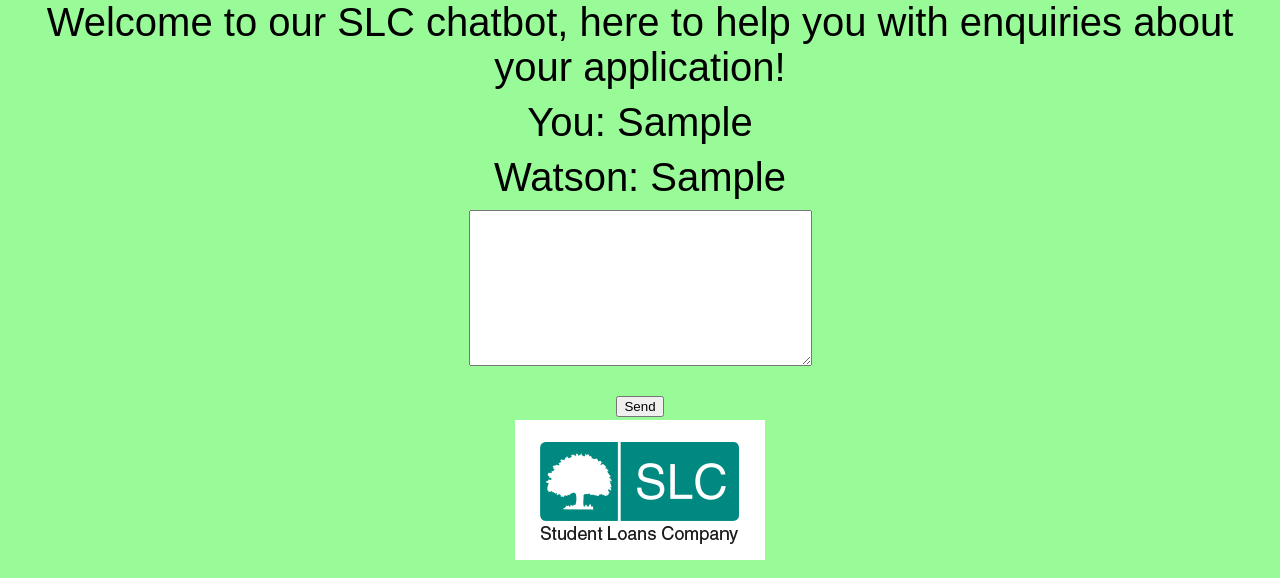
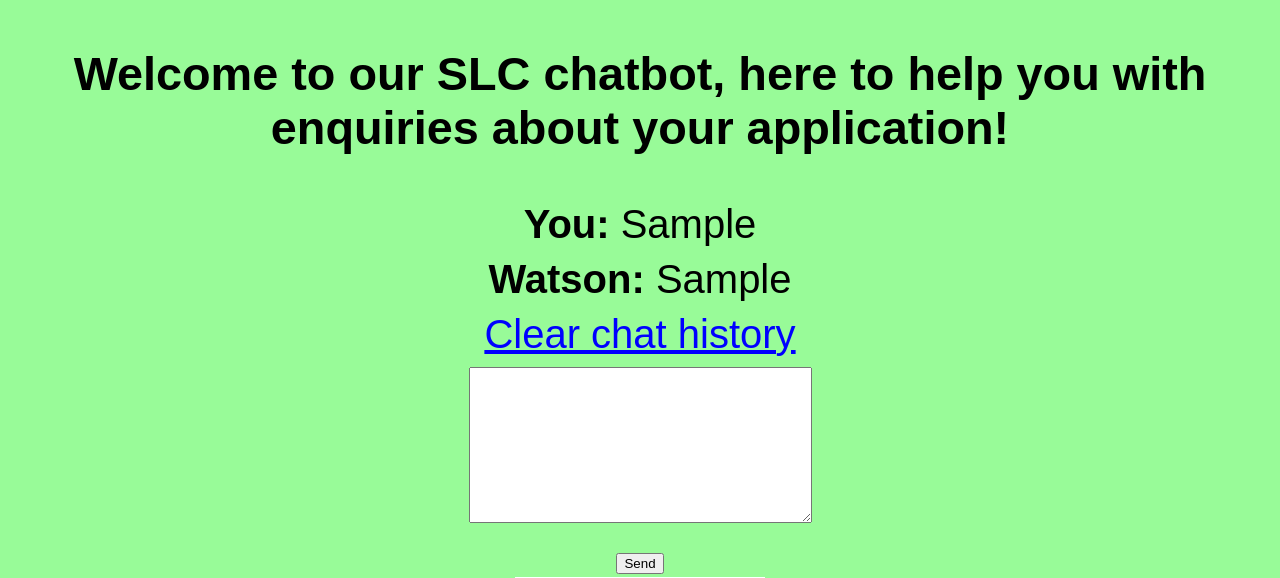
Before and after one commit to 2189570C/-Team_Name-, a Django app: template SLC webapp/SLC/templates/SLCapp/chat.html in a window 1280 px wide. Shown: the top 578 px of the page. Run offline with Django 3.2, Linux system fonts and the light colour scheme; the template is opened without the code that fills it: values that come from a table or form of the project are taken from there, others are empty; tables that the repository leaves empty hold one stand-in row (values such as "Sample post").

Commit message:
template updates

```diff
--- a/SLC webapp/SLC/SLCapp/views.py
+++ b/SLC webapp/SLC/SLCapp/views.py
@@ -147,7 +147,6 @@
 @login_required
 def chat(request):
     context_dict = {}
-    form = ChatBotResponseForm()
 
     if request.method == 'POST':
         form = ChatBotResponseForm(request.POST)
@@ -169,7 +168,6 @@
             chatBotResponse.request = chat
             chatBotResponse.response = result
             chatBotResponse.save()
-            #ChatBotResponse.objects.create(request=chat,result=result)
         else:
             print(form.errors)
 
@@ -183,6 +181,6 @@
 
     convo = ChatBotResponse.objects.filter(user=request.user)
     context_dict['convo'] = convo
-    context_dict['chat_form'] = form
+    context_dict['chat_form'] = ChatBotResponseForm()
 
     return render(request, 'SLCapp/chat.html', context_dict)
--- a/SLC webapp/SLC/templates/SLCapp/chat.html
+++ b/SLC webapp/SLC/templates/SLCapp/chat.html
@@ -5,15 +5,17 @@
 <link rel="stylesheet" href="{% static 'css/styles.css' %}">
 
 {% block title_block %}
-	Chatbot
+	Chat
 {% endblock %}
 {% block body_block %}
-	<p>Welcome to our SLC chatbot, here to help you with enquiries about your application!</p>
+	<p><h3>Welcome to our SLC chatbot, here to help you with enquiries about your application!</h3></p>
 	{% if convo %}
+
 		{% for c in convo %}
-			<p>You: {{ c.request }}</p>
-			<p>Watson: {{ c.response }}</p>
+			<p><strong>You:</strong> {{ c.request }}</p>
+			<p><strong>Watson:</strong> {{ c.response }}</p>
 		{% endfor %}
+		<p><a href="{% url 'chat' %}">Clear chat history</a></p>
 	{% endif %}
 	<form id="chat_form" method="post" action="{% url 'chat' %}"
 		enctype="multipart/form-data">
```
